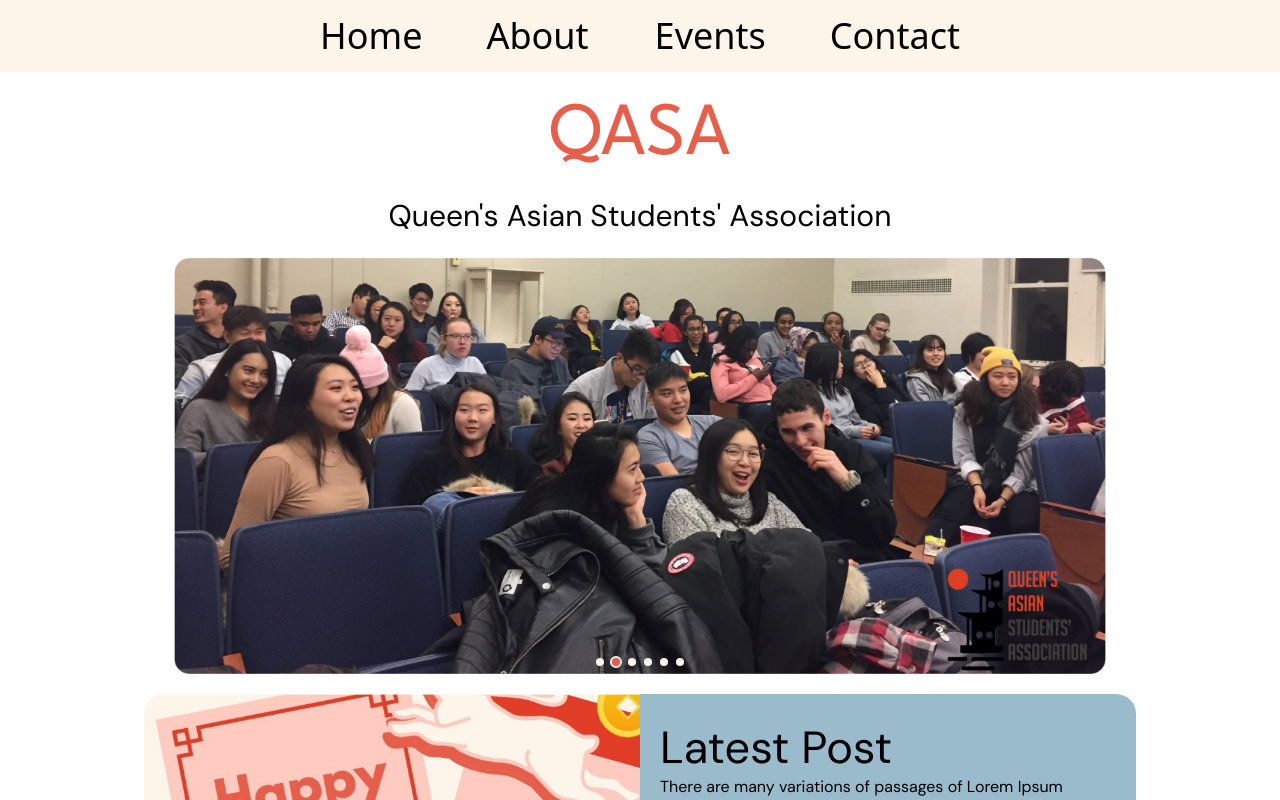
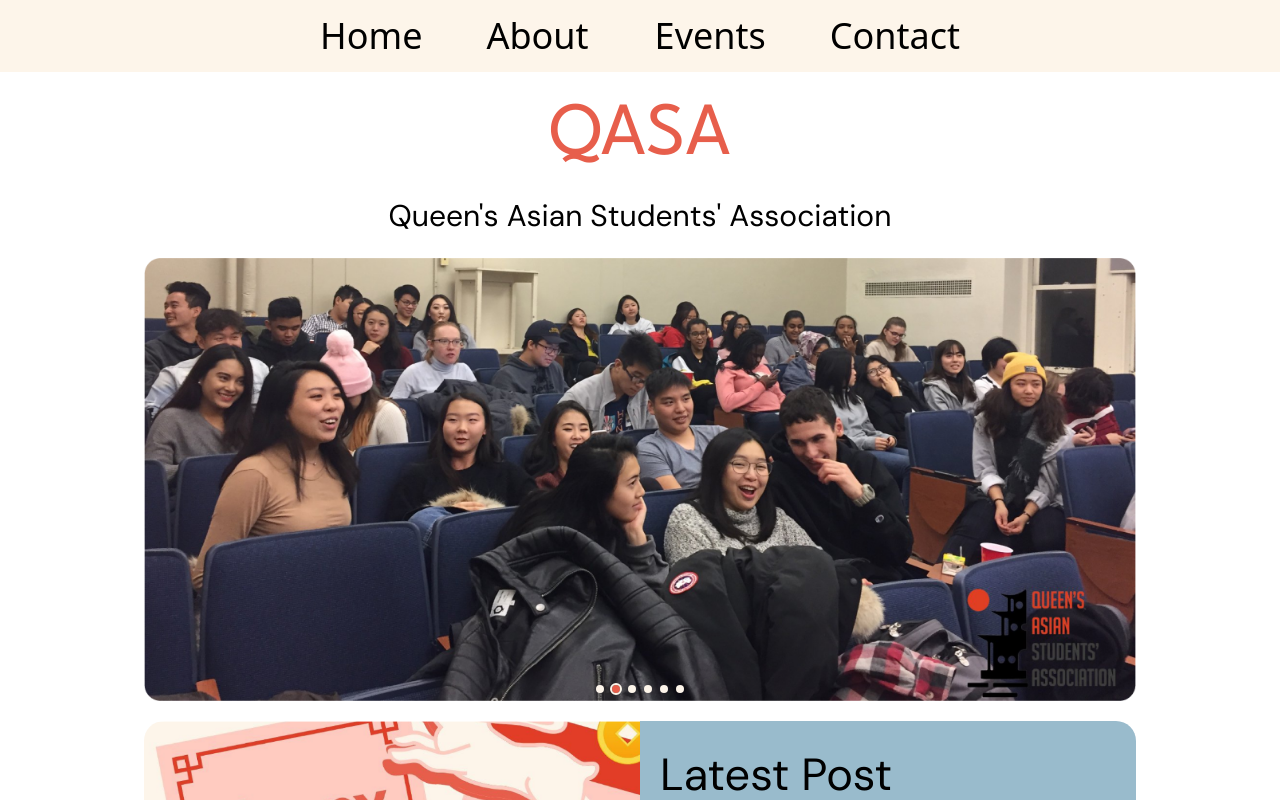
Before and after one commit to queens-web-development-club/qasa, a Next.js app: page / in a window 1280 px wide. Shown: the top 800 px of the page. Built offline with nearby package versions, Linux system fonts and the light colour scheme.

Commit message:
refactored carousel to be reusable

```diff
--- a/components/ImageCarousel.js
+++ b/components/ImageCarousel.js
@@ -1,10 +1,7 @@
 import { useState } from "react"
 import Image from "next/image"
-import exImage from "@/assets/images/image-carousel/carousel-img-1.png"
 
-const images = [exImage, exImage, exImage, exImage, exImage, exImage]
-
-export default function ImageCarousel() {
+export default function ImageCarousel({ images }) {
     const [imageOffset, setImageOffset] = useState(0)
 
     const rotationTimer = setTimeout(() => {
@@ -13,7 +10,7 @@
 
     return (
         <div
-        className="relative flex justify-center w-full py-[20px] lg:px-[30px]">
+        className="relative flex justify-center py-[20px]">
 
             {/* Container for currently shown image */}
             <div
--- a/pages/index.js
+++ b/pages/index.js
@@ -3,6 +3,8 @@
 import LatestPost from '@/components/LatestPost'
 import ImageCarousel from '@/components/ImageCarousel';
 import QASAFullLogo from '@/assets/images/qasa_full_logo.png'
+import exImage from "@/assets/images/image-carousel/carousel-img-1.png"
+const carouselImages = [exImage, exImage, exImage, exImage, exImage, exImage]
 
 export default function Home() {
   return (
@@ -29,7 +31,7 @@
             Queen's Asian Students' Association
           </div>
 
-          <ImageCarousel />
+          <ImageCarousel images={carouselImages}/>
           <LatestPost />
 
           {/** About Header Container */}
```
